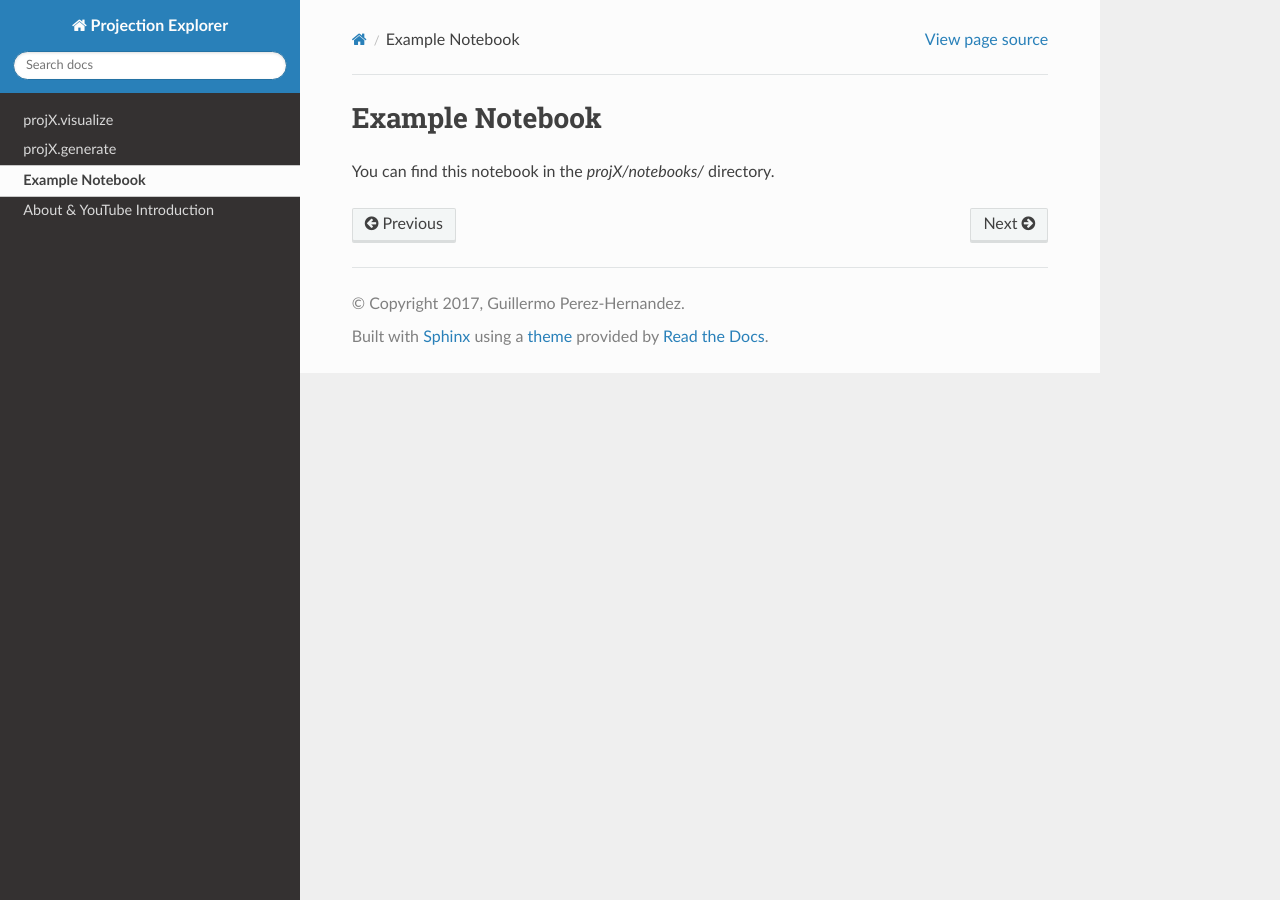
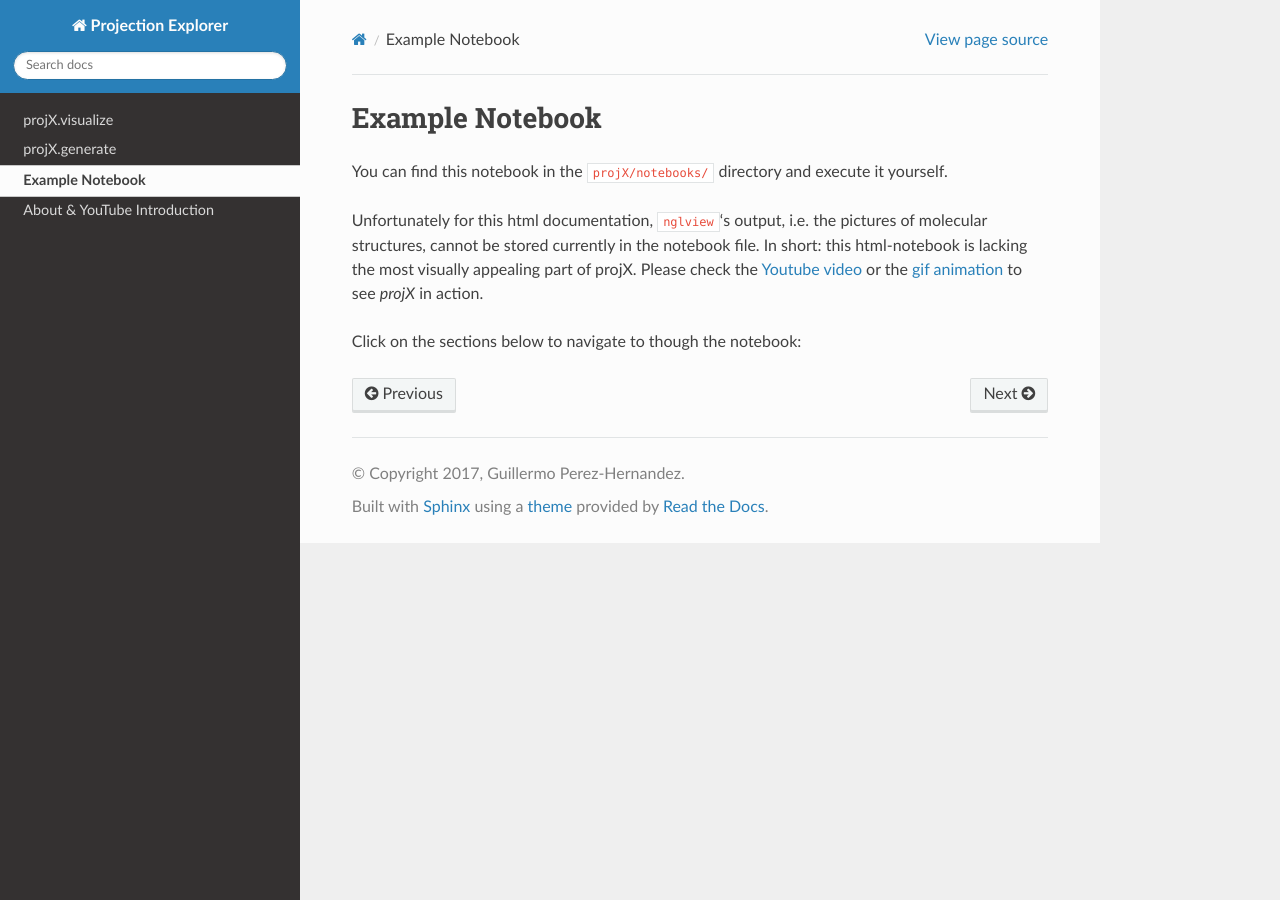
Before and after one commit to markovmodel/molPX, a Sphinx documentation site: the page built from doc/source/index_notebooks.rst, in a window 1280 px wide. Built offline with Sphinx 7.4.7 and the Read the Docs theme 2.0.0, drawn with Linux system fonts in a browser that asks for light colours; pages that are not in the unit, such as notebooks, are missing from menus; the version number could not be read and is left out.

Commit message:
[docs] minor

```diff
--- a/doc/source/index_notebooks.rst
+++ b/doc/source/index_notebooks.rst
@@ -5,7 +5,14 @@
 
 Example Notebook
 ==================
-You can find this notebook in the `projX/notebooks/` directory.
+You can find this notebook in the ``projX/notebooks/`` directory and execute it yourself.
+
+Unfortunately for this html documentation, ``nglview``‘s output, i.e. the pictures of molecular structures,
+cannot be stored currently in the notebook file. In short: this html-notebook is lacking the most visually
+appealing part of projX. Please check the :doc:`Youtube video </about>`  or the :doc:`gif animation </index>`
+to see `projX` in action.
+
+Click on the sections below to navigate to though the notebook:
 
 .. toctree::
    :maxdepth: 1
```
